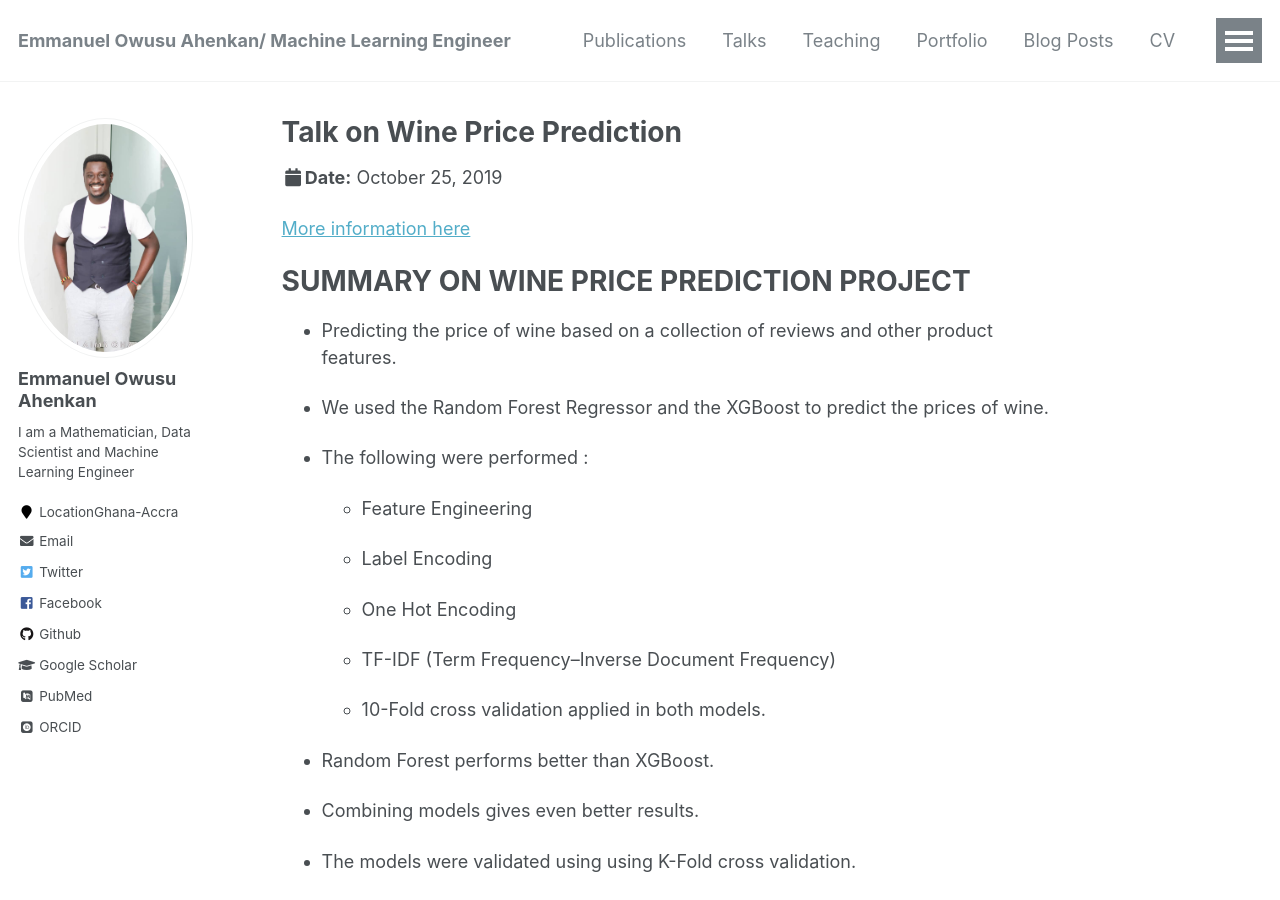
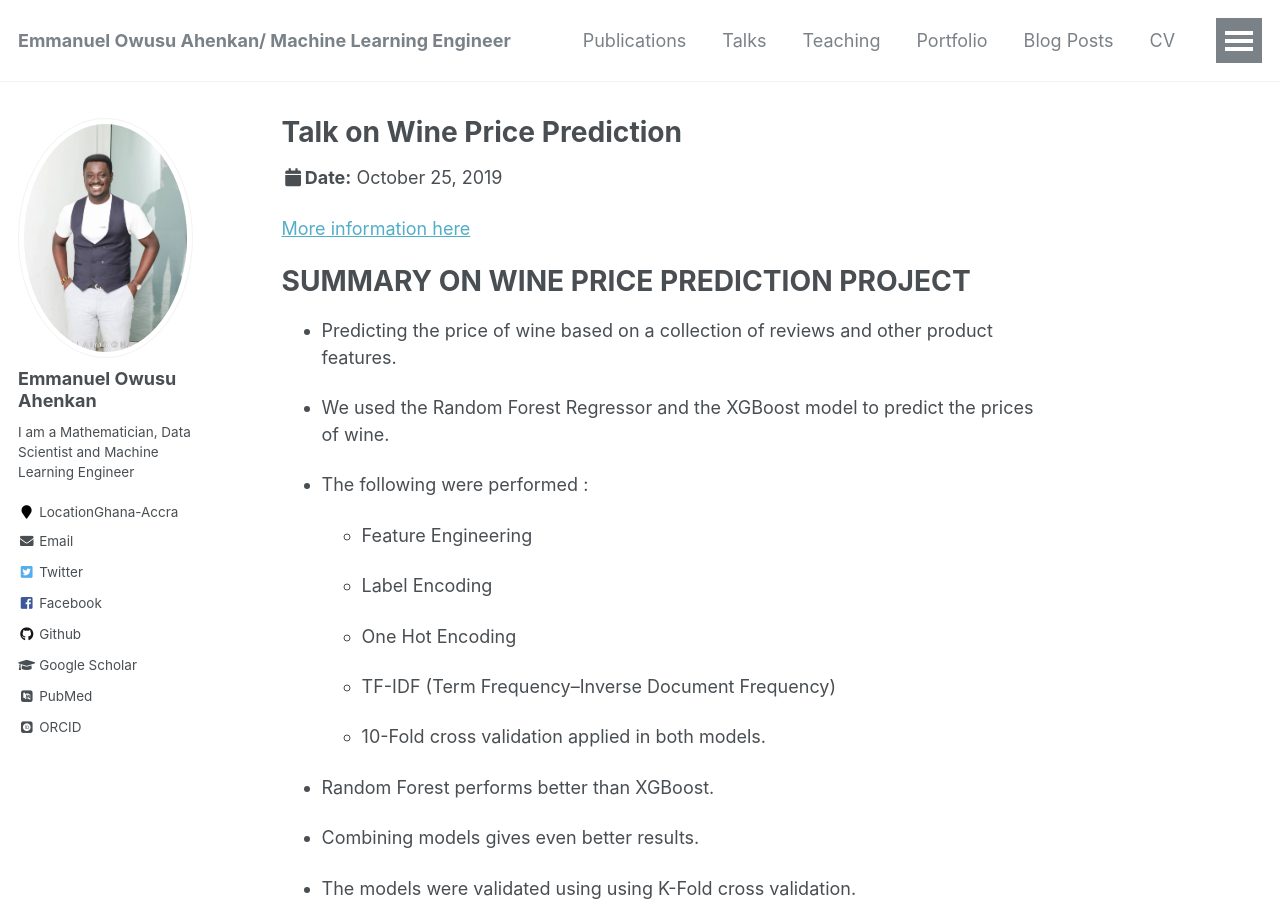
Before and after one commit to EmmanuelOwusu/EmmanuelOwusu.github.io, a Jekyll site: the page built from _talks/2014-02-01-talk-2.md, in a window 1280 px wide and 900 px high. Built offline with Jekyll 4.4.1, drawn with Linux system fonts in a browser that asks for light colours; some web fonts are replaced.

Commit message:
Talk on wine price prediction
Talk on wine price prediction

```diff
--- a/_talks/2014-02-01-talk-2.md
+++ b/_talks/2014-02-01-talk-2.md
@@ -15,7 +15,7 @@ location: "Accra, Ghana"
 
 * Predicting the price of wine based on a collection of reviews and other product features.
 
-* We used the Random Forest Regressor and the XGBoost  to predict the prices of wine.
+* We used the Random Forest Regressor and the XGBoost model to predict the prices of wine.
 
 * The following were performed :
 
```
